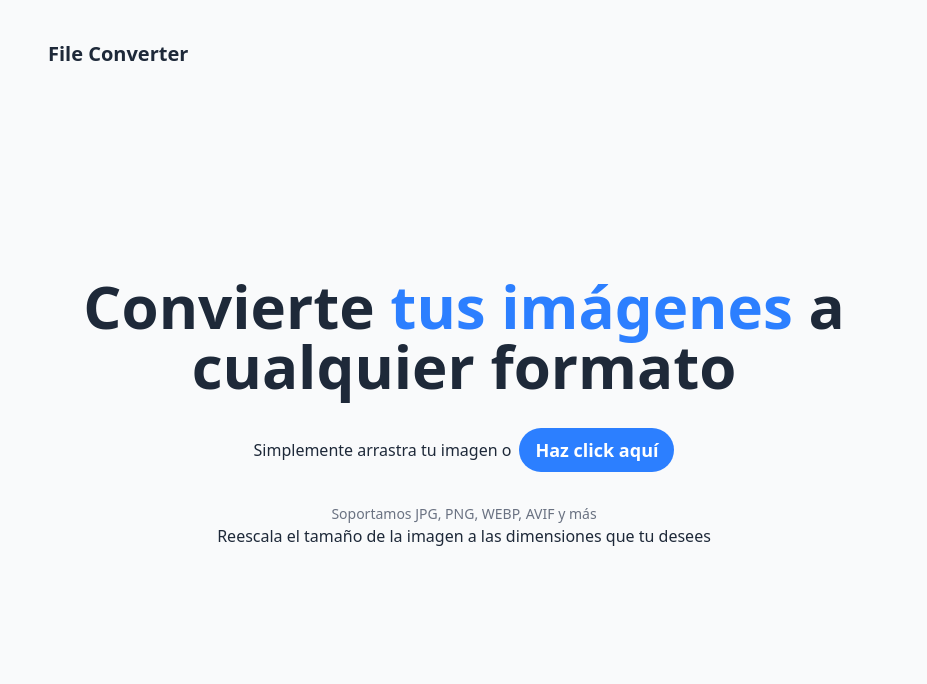
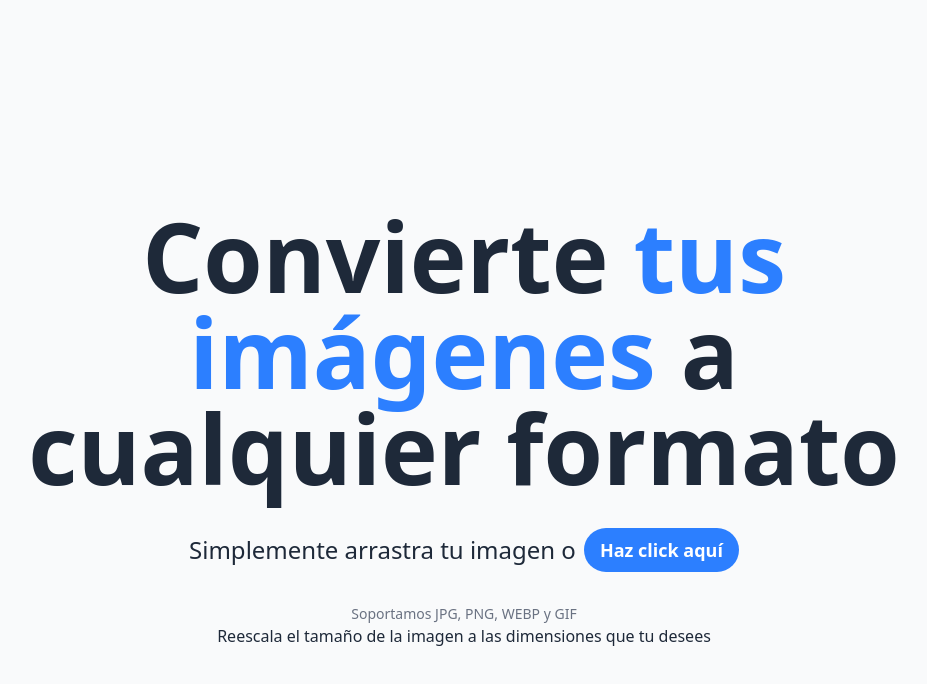
Before and after one commit to alberba/file-converter, a React (Vite) app: page / in a window 1280 px wide. Shown: the top 684 px of the page, without its empty margins (176-1103 px from the left). Built offline with nearby package versions, Linux system fonts and the light colour scheme.

Commit message:
Cambios en el Landing Page para primera versión

```diff
--- a/src/LandingPage.tsx
+++ b/src/LandingPage.tsx
@@ -1,5 +1,3 @@
-import Header from "./components/Header";
-
 type LandingPageProps = {
   handleDrop: (
     dragEvent: React.DragEvent<HTMLElement> | React.FormEvent<HTMLElement>,
@@ -13,12 +11,12 @@
       onDrop={handleDrop}
       onDragOver={(ev) => ev.preventDefault()}
     >
-      <Header />
-      <main className="mt-42 flex w-full flex-col items-center gap-8 text-center">
-        <h2 className="mx-auto max-w-4xl text-6xl font-semibold">
+      {/*<Header />*/}
+      <main className="mt-52 h-full flex w-full flex-col items-center gap-8 text-center">
+        <h2 className="mx-auto max-w-5xl text-8xl font-bold">
           Convierte <strong>tus imágenes</strong> a cualquier formato
         </h2>
-        <div className="flex items-center gap-2">
+        <div className="flex items-center gap-2 text-2xl">
           <p>Simplemente arrastra tu imagen o </p>
           <label
             htmlFor="inputFile"
@@ -39,7 +37,7 @@
           <article>
             <img src="" alt="" />
             <p className="text-sm text-gray-500">
-              Soportamos JPG, PNG, WEBP, AVIF y más
+              Soportamos JPG, PNG, WEBP y GIF
             </p>
           </article>
           <article>
--- a/src/components/Header.tsx
+++ b/src/components/Header.tsx
@@ -1,7 +1,7 @@
 export default function Header() {
   return (
     <header className="w-full py-10">
-      <h1 className="px-8 text-xl font-semibold">File Converter</h1>
+      <h1 className="text-xl font-semibold">File Converter</h1>
     </header>
   );
 }
--- a/src/index.css
+++ b/src/index.css
@@ -9,7 +9,7 @@
 }
 
 strong {
-  @apply text-accent font-semibold;
+  @apply text-accent font-bold;
 }
 
 @theme {
```
